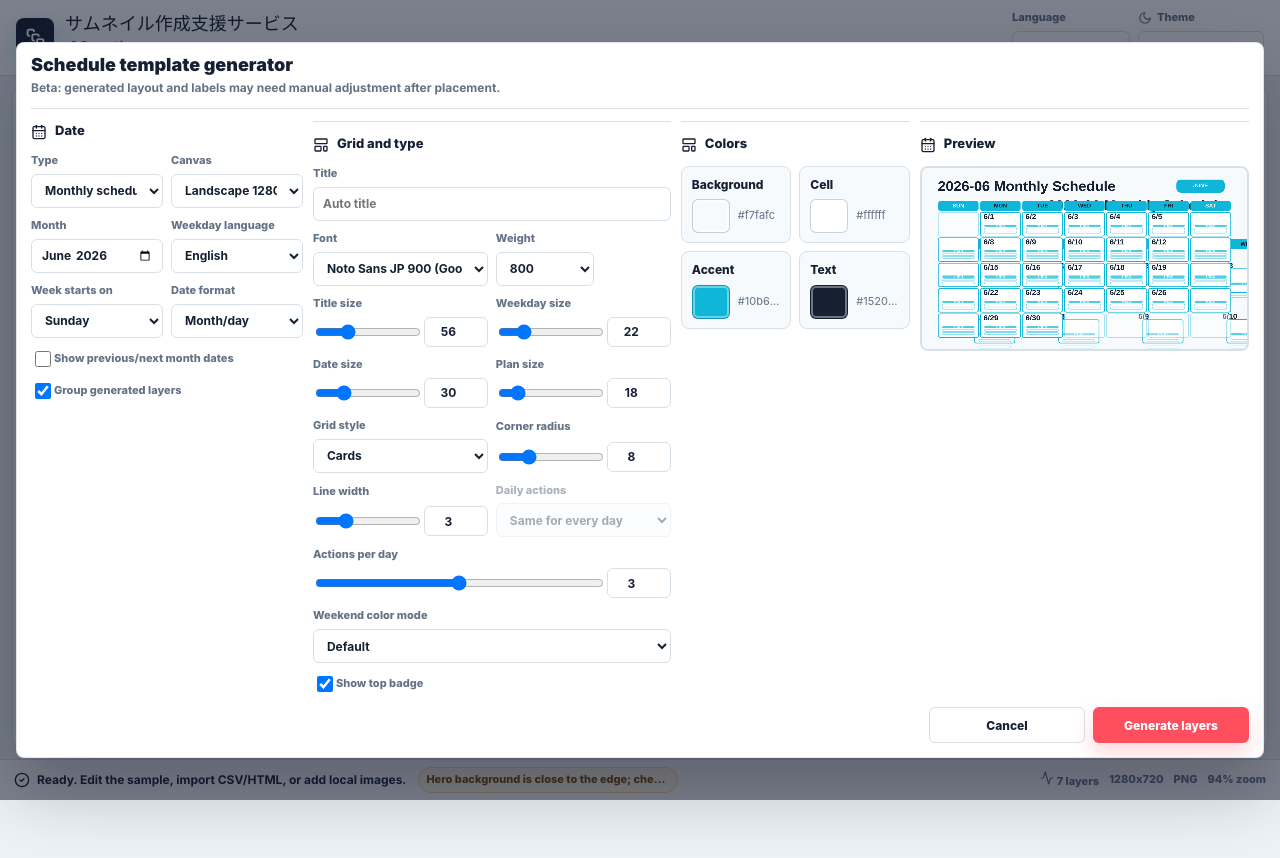
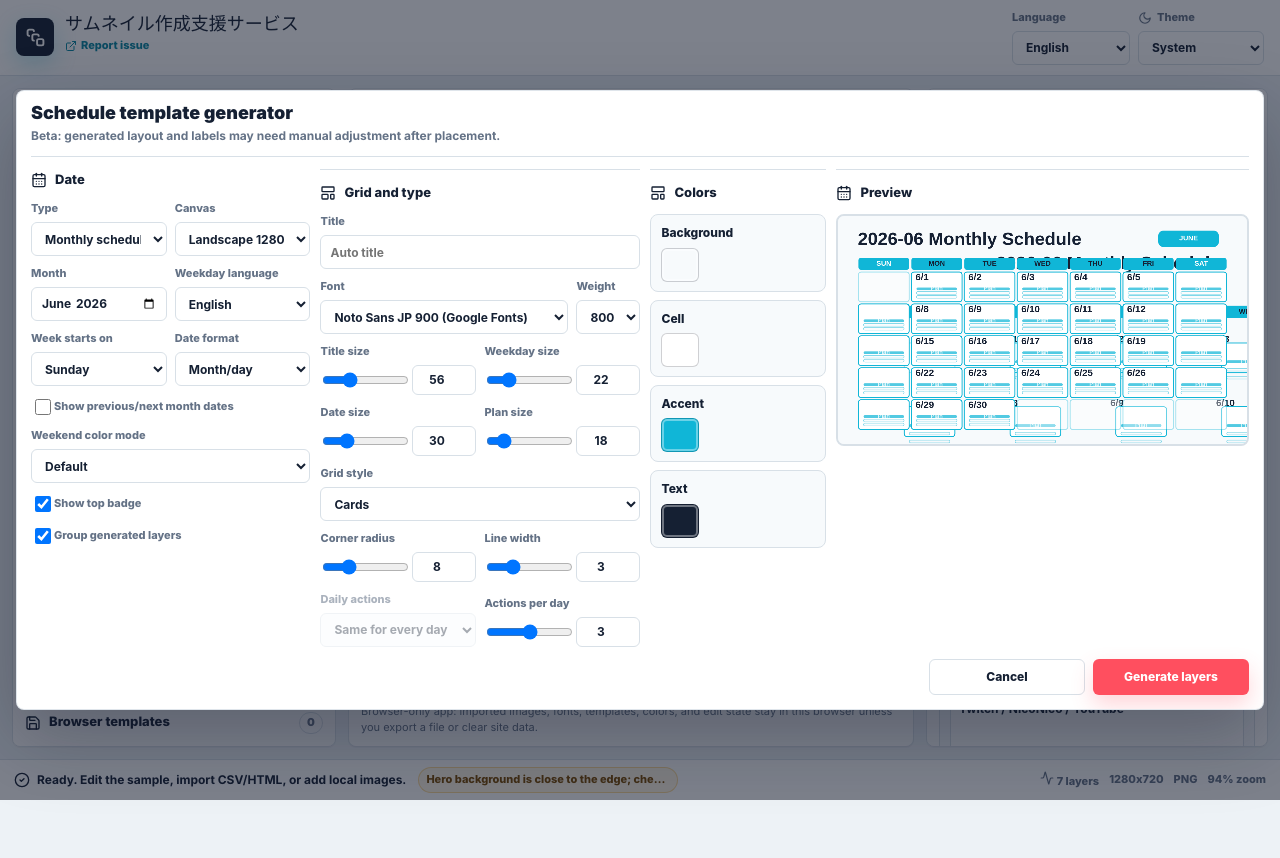
Before and after one commit to Sunmax0731/thumbnail-generator, a React (Vite) app: page / in a window 1280 px wide. Both pictures are taken after a click on the button "Generate schedule". Shown: the top 858 px of the page. Built offline with nearby package versions, Linux system fonts and the light colour scheme; a web font is replaced by a local one.

Commit message:
Refine schedule builder UI layout for fonts, actions, and color panel

```diff
--- a/src/components/LeftPanel.tsx
+++ b/src/components/LeftPanel.tsx
@@ -587,6 +587,26 @@ function ScheduleBuilderDialog({
               />
               <span>{t("scheduleBuilder.showAdjacentDays")}</span>
             </label>
+            <label className="field">
+              <span>{t("scheduleBuilder.weekendColorMode")}</span>
+              <select
+                value={draft.weekendColorMode}
+                onChange={(event) => setDraft("weekendColorMode", event.currentTarget.value as ScheduleBuilderRequest["weekendColorMode"])}
+              >
+                <option value="default">{t("scheduleBuilder.weekendColorMode.default")}</option>
+                <option value="grayscale">{t("scheduleBuilder.weekendColorMode.grayscale")}</option>
+                <option value="sundaySaturday">{t("scheduleBuilder.weekendColorMode.sundaySaturday")}</option>
+              </select>
+            </label>
+            <label className={`field checkbox-field ${draft.kind === "week" ? "field-disabled" : ""}`}>
+              <input
+                type="checkbox"
+                checked={draft.kind === "week" ? false : draft.showBadge}
+                disabled={draft.kind === "week"}
+                onChange={(event) => setDraft("showBadge", event.currentTarget.checked)}
+              />
+              <span>{t("scheduleBuilder.showBadge")}</span>
+            </label>
             <label className="field checkbox-field">
               <input type="checkbox" checked={draft.groupLayers} onChange={(event) => setDraft("groupLayers", event.currentTarget.checked)} />
               <span>{t("scheduleBuilder.groupLayers")}</span>
@@ -602,8 +622,8 @@ function ScheduleBuilderDialog({
               <span>{t("scheduleBuilder.titleLabel")}</span>
               <input type="text" value={draft.title} placeholder={t("scheduleBuilder.titlePlaceholder")} onChange={(event) => setDraft("title", event.currentTarget.value)} />
             </label>
-            <div className="field-grid two">
-              <label className="field">
+            <div className="field-grid schedule-font-row">
+              <label className="field schedule-font-family-field">
                 <span>{t("scheduleBuilder.fontFamily")}</span>
                 <select value={draft.fontFamily} onChange={(event) => setDraft("fontFamily", event.currentTarget.value)}>
                   {!fontOptions.some((option) => option.value === draft.fontFamily) ? (
@@ -657,14 +677,14 @@ function ScheduleBuilderDialog({
                 onChange={(value) => setDraft("eventFontSize", value)}
               />
             </div>
-            <div className="field-grid two">
-              <label className="field">
+            <label className="field schedule-grid-style-field">
               <span>{t("scheduleBuilder.gridStyle")}</span>
               <select value={draft.gridStyle} onChange={(event) => setDraft("gridStyle", event.currentTarget.value as ScheduleBuilderRequest["gridStyle"])}>
                 <option value="cards">{t("scheduleBuilder.gridStyle.cards")}</option>
                 <option value="lines">{t("scheduleBuilder.gridStyle.lines")}</option>
               </select>
             </label>
+            <div className="field-grid two">
               <ScheduleSlider
                 label={t("scheduleBuilder.cornerRadius")}
                 value={draft.cornerRadius}
@@ -672,8 +692,6 @@ function ScheduleBuilderDialog({
                 max={32}
                 onChange={(value) => setDraft("cornerRadius", value)}
               />
-            </div>
-            <div className="field-grid two">
               <ScheduleSlider
                 label={t("scheduleBuilder.strokeWidth")}
                 value={draft.strokeWidth}
@@ -681,7 +699,9 @@ function ScheduleBuilderDialog({
                 max={12}
                 onChange={(value) => setDraft("strokeWidth", value)}
               />
-              <label className={`field ${isMonthSchedule ? "field-disabled" : ""}`}>
+            </div>
+            <div className="field-grid schedule-action-count-row">
+              <label className={`field schedule-action-mode-field ${isMonthSchedule ? "field-disabled" : ""}`}>
                 <span>{t("scheduleBuilder.actionCountMode")}</span>
                 <select
                   value={draft.actionCountMode}
@@ -692,7 +712,6 @@ function ScheduleBuilderDialog({
                   <option value="individual">{t("scheduleBuilder.actionCountMode.individual")}</option>
                 </select>
               </label>
-            </div>
               <ScheduleSlider
                 label={t("scheduleBuilder.actionsPerDay")}
                 value={draft.actionsPerDay}
@@ -700,6 +719,7 @@ function ScheduleBuilderDialog({
                 max={6}
                 onChange={(value) => setDraft("actionsPerDay", value)}
               />
+            </div>
             {draft.kind === "week" && draft.actionCountMode === "individual" ? (
               <div className="daily-action-grid" aria-label={t("scheduleBuilder.dailyActionCounts")}>
                 {getPreviewWeekDates(draft).map((date, index) => (
@@ -723,26 +743,6 @@ function ScheduleBuilderDialog({
                 ))}
               </div>
             ) : null}
-            <label className="field">
-              <span>{t("scheduleBuilder.weekendColorMode")}</span>
-              <select
-                value={draft.weekendColorMode}
-                onChange={(event) => setDraft("weekendColorMode", event.currentTarget.value as ScheduleBuilderRequest["weekendColorMode"])}
-              >
-                <option value="default">{t("scheduleBuilder.weekendColorMode.default")}</option>
-                <option value="grayscale">{t("scheduleBuilder.weekendColorMode.grayscale")}</option>
-                <option value="sundaySaturday">{t("scheduleBuilder.weekendColorMode.sundaySaturday")}</option>
-              </select>
-            </label>
-            <label className="field checkbox-field">
-              <input
-                type="checkbox"
-                checked={draft.kind === "week" ? false : draft.showBadge}
-                disabled={draft.kind === "week"}
-                onChange={(event) => setDraft("showBadge", event.currentTarget.checked)}
-              />
-              <span>{t("scheduleBuilder.showBadge")}</span>
-            </label>
           </section>
 
           <section className="panel-section schedule-color-section">
@@ -761,7 +761,6 @@ function ScheduleBuilderDialog({
                   <span>{target.label}</span>
                   <div className="schedule-color-target-button-row">
                     <span className="schedule-color-preview" style={{ background: normalizeColor(target.value) ?? target.value }} aria-hidden="true" />
-                    <small>{target.value}</small>
                   </div>
                 </button>
               ))}
--- a/src/styles.css
+++ b/src/styles.css
@@ -2130,7 +2130,7 @@ button:disabled {
 .schedule-builder-grid {
   display: grid;
   align-items: start;
-  grid-template-columns: minmax(245px, 0.95fr) minmax(320px, 1.25fr) minmax(220px, 0.8fr) minmax(310px, 1.15fr);
+  grid-template-columns: minmax(240px, 1.05fr) minmax(320px, 1.2fr) minmax(176px, 0.55fr) minmax(360px, 1.55fr);
   gap: 10px;
 }
 
@@ -2189,6 +2189,15 @@ button:disabled {
 .schedule-slider-field {
   grid-template-columns: minmax(0, 1fr) 64px;
   align-items: center;
+}
+
+.schedule-font-row {
+  grid-template-columns: 1fr 64px;
+  align-items: end;
+}
+
+.schedule-font-family-field {
+  min-width: 0;
 }
 
 .schedule-slider-field span {
@@ -2209,7 +2218,20 @@ button:disabled {
 }
 
 .schedule-font-weight-field select {
-  width: 98px;
+  width: 64px;
+  min-width: 0;
+}
+
+.schedule-grid-style-field {
+  display: grid;
+}
+
+.schedule-action-count-row {
+  grid-template-columns: 1fr minmax(0, 1fr);
+  align-items: end;
+}
+
+.schedule-action-mode-field {
   min-width: 0;
 }
 
@@ -2304,7 +2326,7 @@ button:disabled {
 .schedule-color-target-grid {
   display: grid;
   gap: 8px;
-  grid-template-columns: repeat(2, minmax(0, 1fr));
+  grid-template-columns: 1fr;
 }
 
 .schedule-color-target-button {
@@ -2335,17 +2357,9 @@ button:disabled {
 
 .schedule-color-target-button-row {
   display: grid;
-  grid-template-columns: 38px minmax(0, 1fr);
-  gap: 8px;
-  align-items: center;
-}
-
-.schedule-color-target-button small {
-  overflow: hidden;
-  white-space: nowrap;
-  color: var(--muted);
-  font-size: 11px;
-  text-overflow: ellipsis;
+  grid-template-columns: 1fr;
+  gap: 8px;
+  align-items: center;
 }
 
 .schedule-color-target-button span:first-child {
```
Lines whose indentation alone changed are shown as unchanged.
